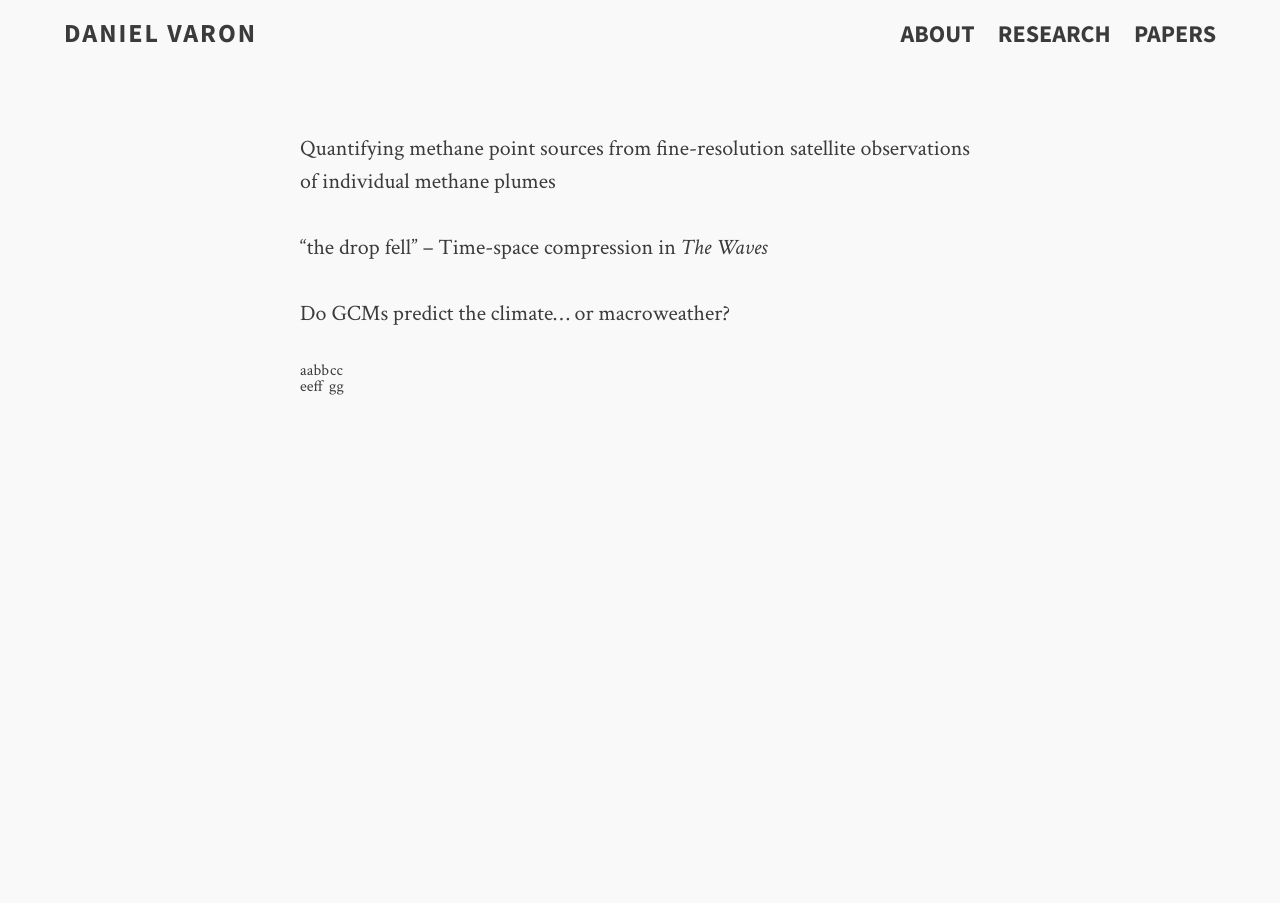
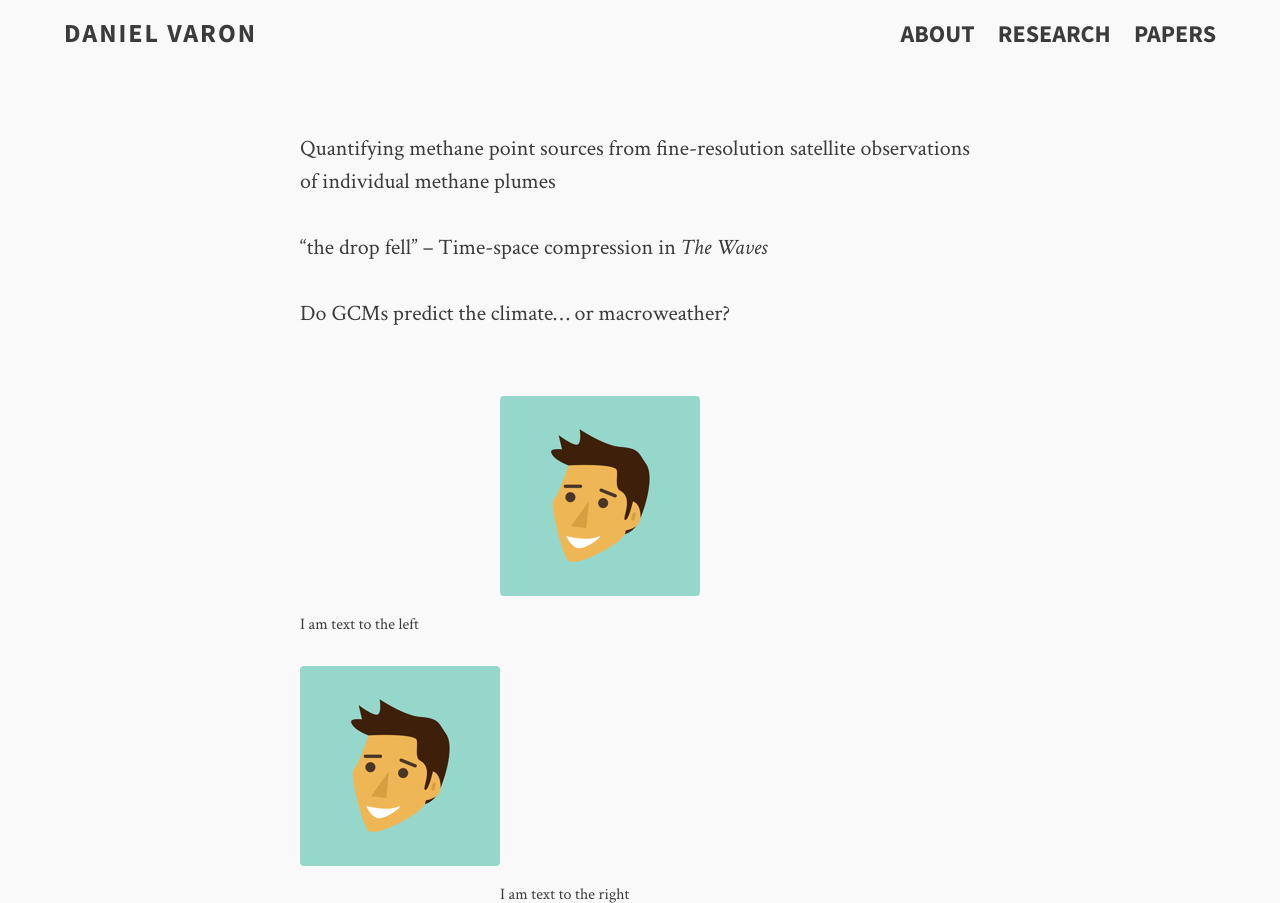
Before and after one commit to djvaron/djvaron.github.io, a Jekyll site: the page built from papers.md, in a window 1280 px wide. Built offline with Jekyll 4.4.1, drawn with Linux system fonts in a browser that asks for light colours.

Commit message:
edit papers page

```diff
--- a/papers.md
+++ b/papers.md
@@ -11,6 +11,7 @@ Quantifying methane point sources from fine-resolution satellite observations of
 
 Do GCMs predict the climate... or macroweather?
 
-aa|bb|cc
---|--|--
-ee|ff|gg
+| - | - |
+|---|---|
+| I am text to the left  | ![avatar](/images/avatar.png) |
+| ![avatar](/images/avatar.png) | I am text to the right |
```
